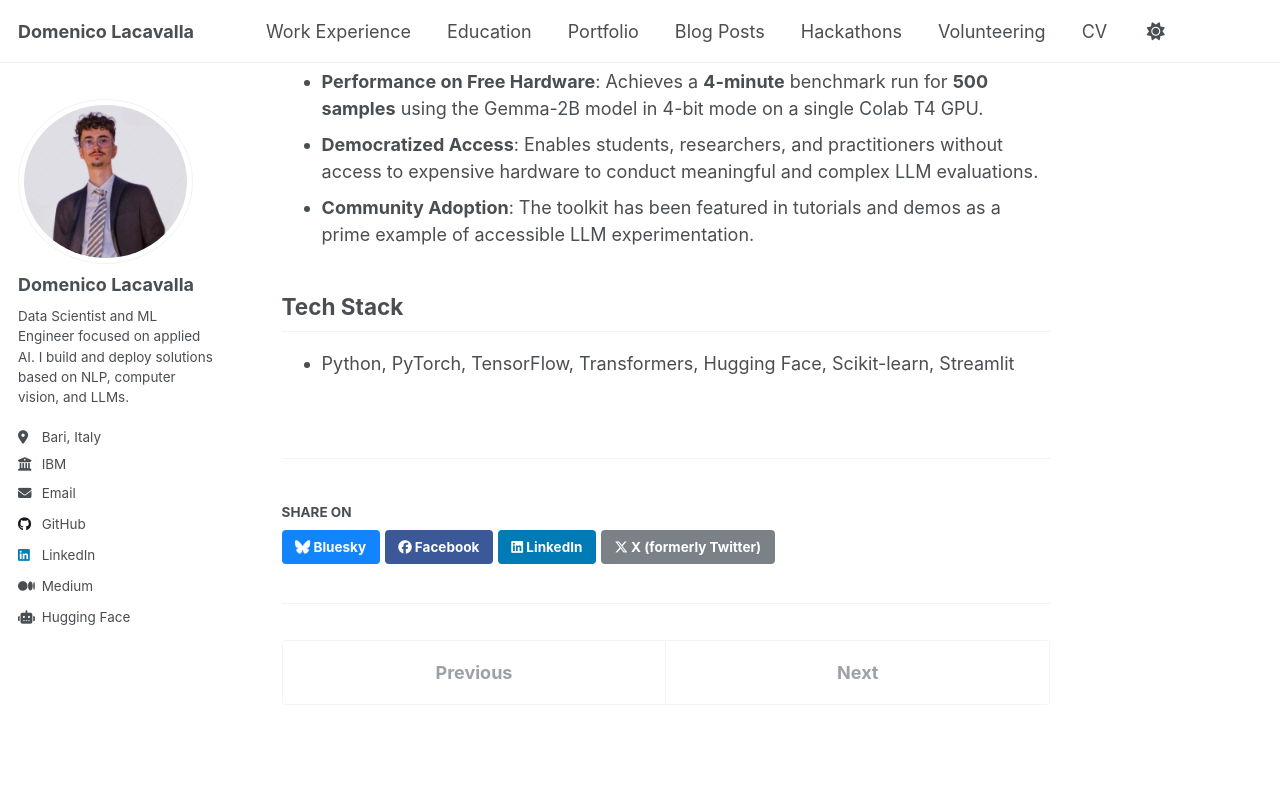
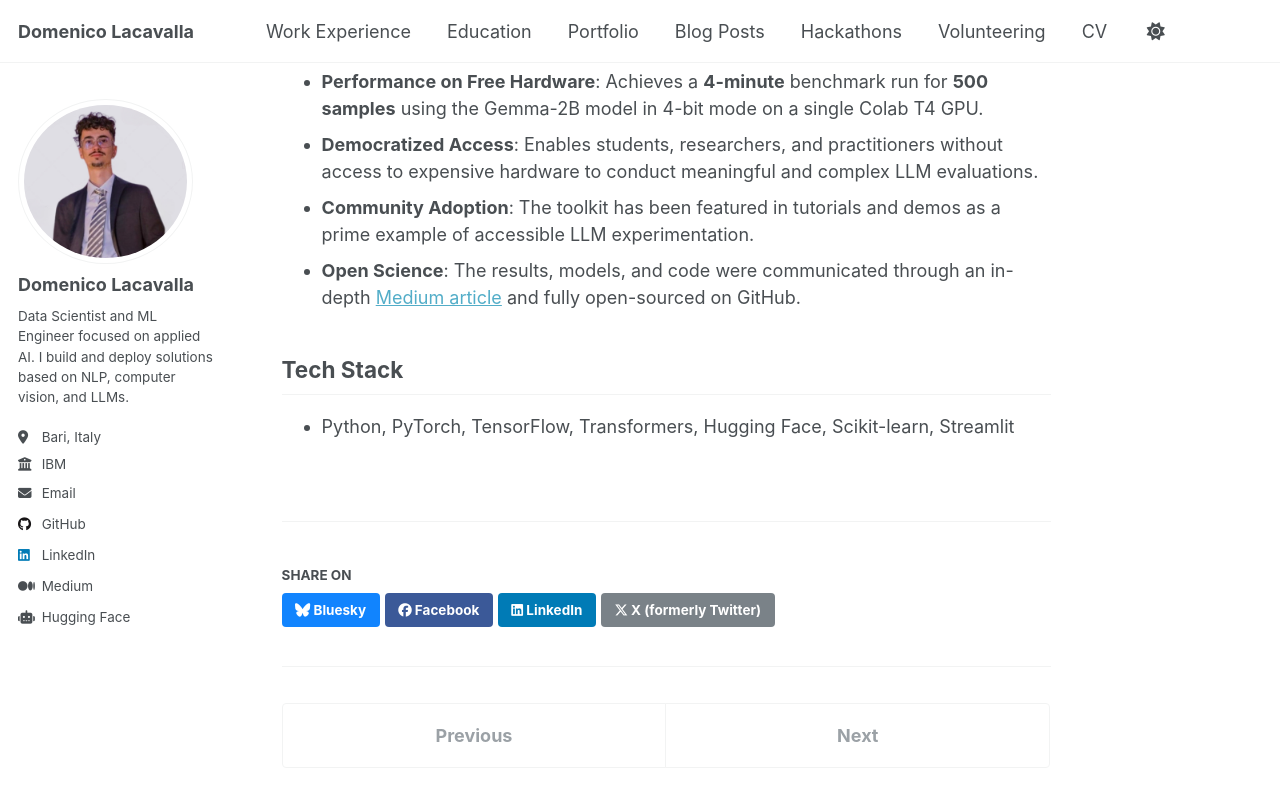
Before and after one commit to D0men1c0/D0men1c0.github.io, a Jekyll site: the page built from _portfolio/gemma-benchmark.md, in a window 1280 px wide and 900 px high, scrolled down 1856 px. Shown: the top 807 px of the window. Built offline with Jekyll 4.4.1, drawn with Linux system fonts in a browser that asks for light colours.

Commit message:
Update gemma-benchmark.md

```diff
--- a/_portfolio/gemma-benchmark.md
+++ b/_portfolio/gemma-benchmark.md
@@ -26,6 +26,7 @@ To democratize Large Language Model (LLM) analysis by providing an open-source e
 - **Performance on Free Hardware**: Achieves a **4-minute** benchmark run for **500 samples** using the Gemma-2B model in 4-bit mode on a single Colab T4 GPU.
 - **Democratized Access**: Enables students, researchers, and practitioners without access to expensive hardware to conduct meaningful and complex LLM evaluations.
 - **Community Adoption**: The toolkit has been featured in tutorials and demos as a prime example of accessible LLM experimentation.
+- **Open Science**: The results, models, and code were communicated through an in-depth [Medium article](https://medium.com/@domenicolacavalla8/customizable-llm-evaluation-benchmarking-gemma-and-beyond-with-benchmark-gemma-models-9dc6a5266be8) and fully open-sourced on GitHub.
 
 ## Tech Stack
 - Python, PyTorch, TensorFlow, Transformers, Hugging Face, Scikit-learn, Streamlit
```
